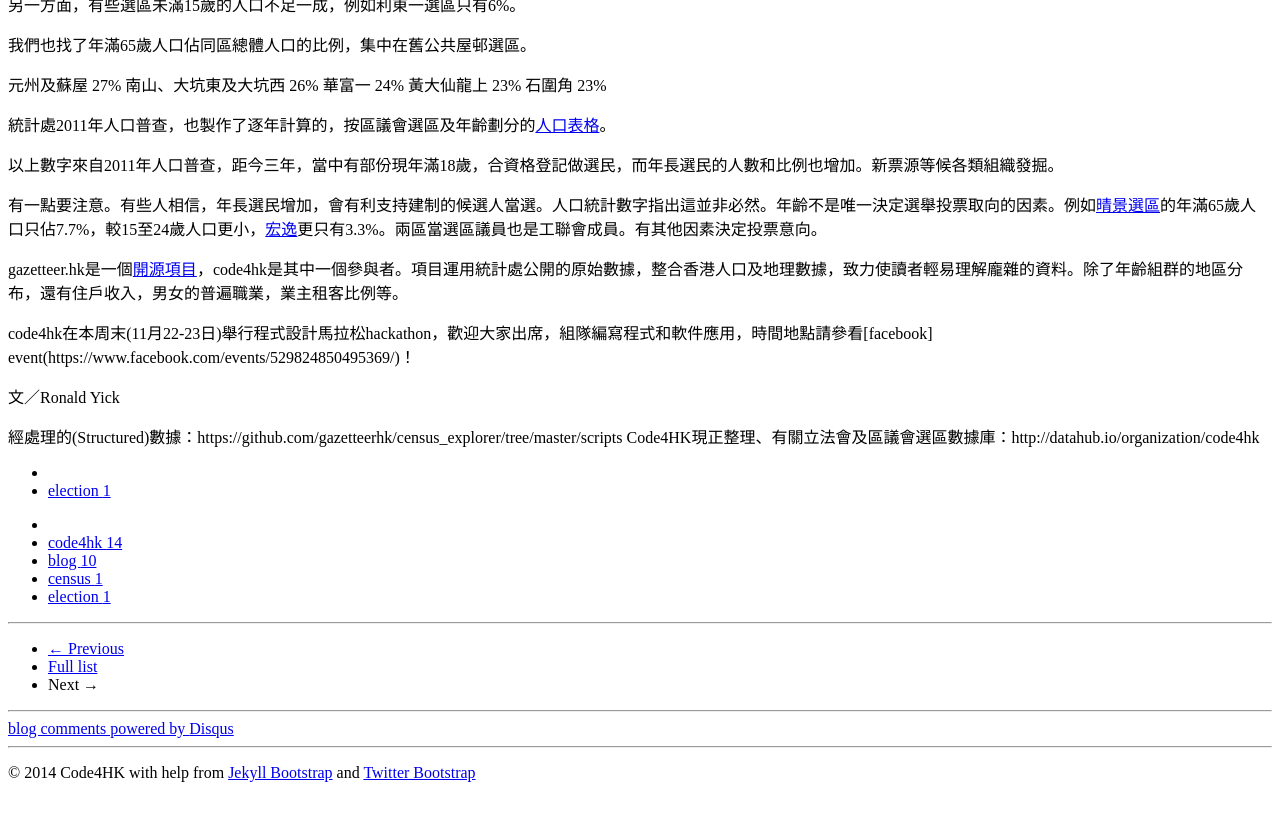
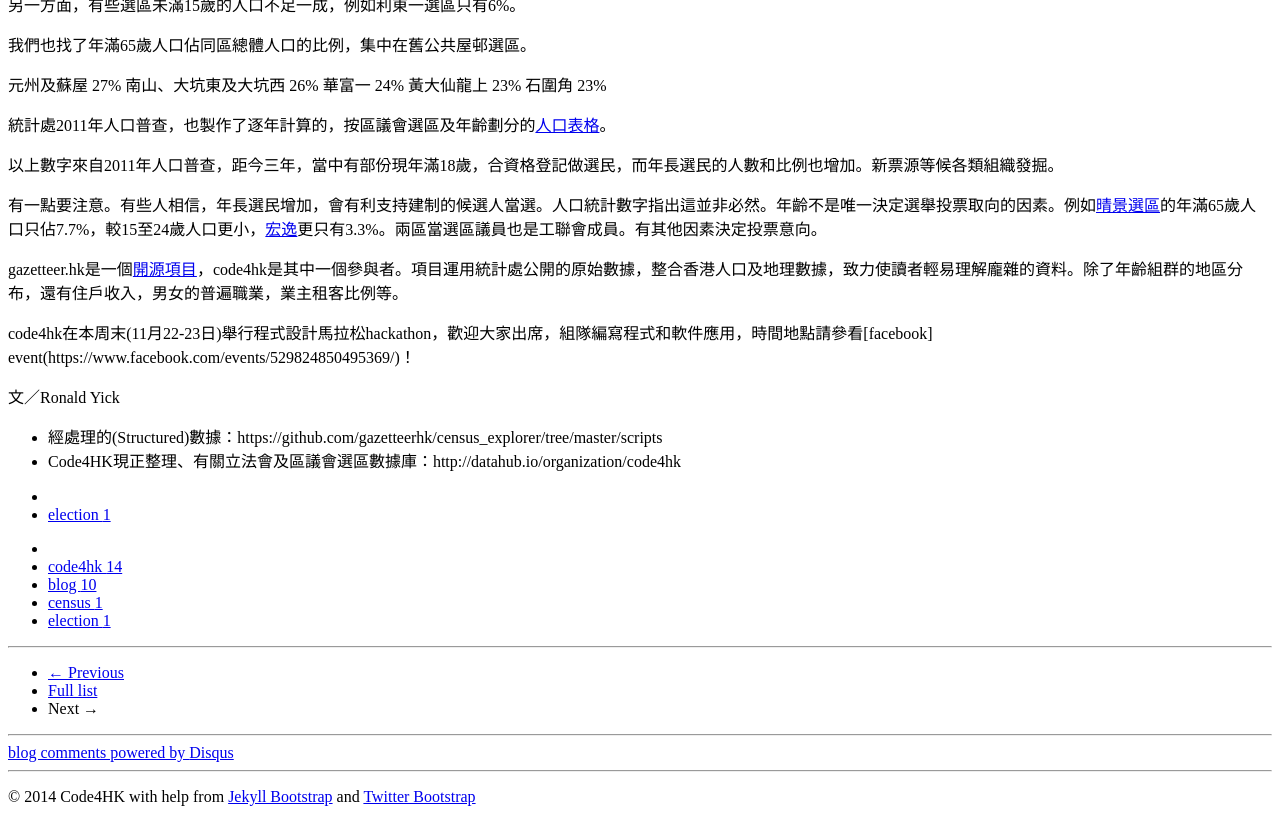
Before and after one commit to code4hk/code4hk.github.io, a Jekyll site: the page built from _posts/2014-11-20-where-electors.md, in a window 1280 px wide and 900 px high, scrolled down 671 px, cut to the strip 78-900 px from the top of the window. Built offline with Jekyll 4.4.1, drawn with Linux system fonts in a browser that asks for light colours; Markdown is read by kramdown in place of the engine named in the settings; comment, search, counter and statistics services are not loaded; before the commit the page ends 1547 px from its top, so only the background shows below that.

```diff
--- a/_posts/2014-11-20-where-electors.md
+++ b/_posts/2014-11-20-where-electors.md
@@ -46,5 +46,5 @@ code4hk在本周末(11月22-23日)舉行程式設計馬拉松hackathon，歡迎
 
 文／Ronald Yick
 
-經處理的(Structured)數據：https://github.com/gazetteerhk/census_explorer/tree/master/scripts
-Code4HK現正整理、有關立法會及區議會選區數據庫：http://datahub.io/organization/code4hk
+- 經處理的(Structured)數據：https://github.com/gazetteerhk/census_explorer/tree/master/scripts
+- Code4HK現正整理、有關立法會及區議會選區數據庫：http://datahub.io/organization/code4hk
```
